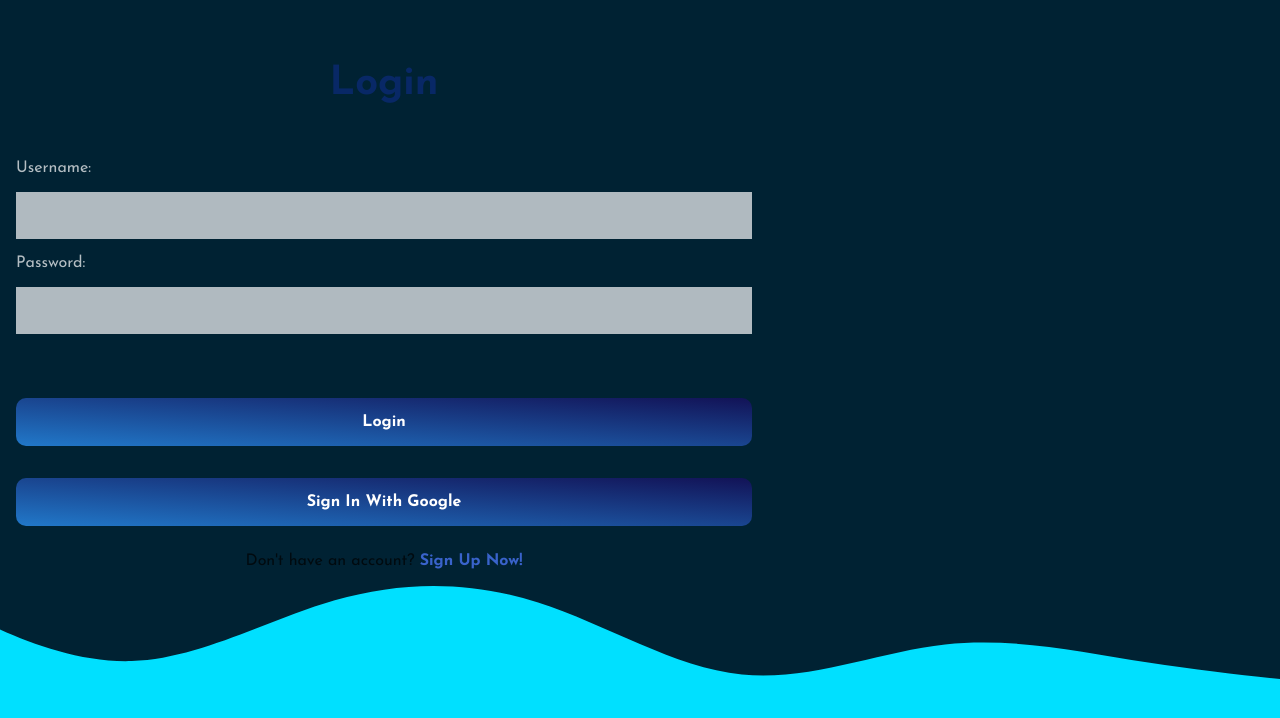
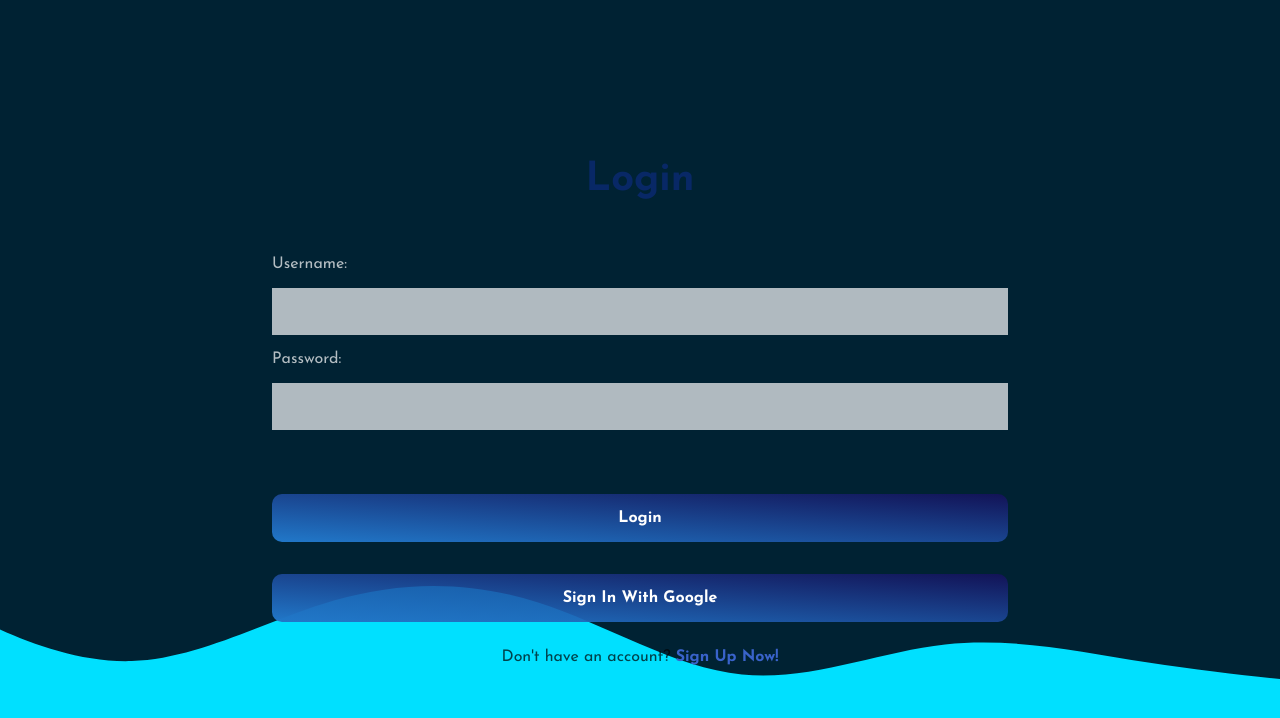
Before and after one commit to esmaelmoh/blog-mern-frontend, a React (Create React App) app: page / in a window 1280 px wide. Shown: the top 718 px of the page. Built offline with nearby package versions, Linux system fonts and the light colour scheme.

Commit message:
regular commit81

```diff
--- a/src/newjs.css
+++ b/src/newjs.css
@@ -6,6 +6,9 @@
     /* overflow: hidden; */
 }
 .newone{
+    display: flex;
+    align-items: center;
+    justify-content: center;
     overflow: hidden;
     width: 100vw;
     height: 100vh;
@@ -15,6 +18,8 @@
     background-position: center;
     background-size: cover;
     background-repeat: no-repeat;
+    padding-bottom: 3rem;
+    /* margin-bottom: 5rem; */
 }
 @font-face {
     font-family: 'newfont';
```
Also changed, not shown: 1 other file (tests, documents, lock files or other folders).
